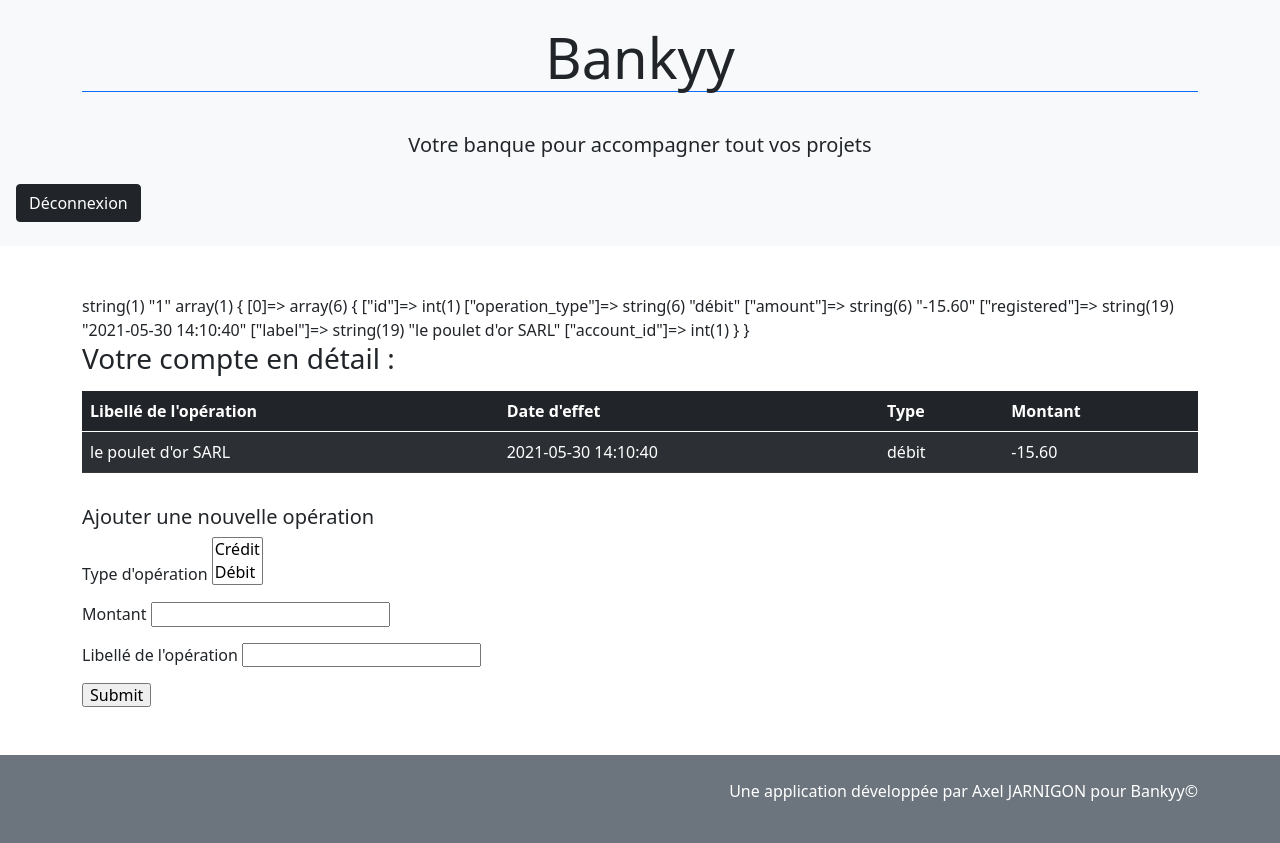
After one commit to AxelJarni/BankyPHP, a PHP site: page /single.php?id=1 in a window 1280 px wide. The commit adds this page. Run offline with PHP 8.4, Linux system fonts and the light colour scheme; the visitor is signed in with stand-in values (Sample User, id 1); data comes from the database, SQL or seed files in the repository.

Commit message:
added creation of account and operation but need to get current account id for operation

```diff
--- a/model/accountsModel.php
+++ b/model/accountsModel.php
@@ -12,5 +12,15 @@ function get_accounts(PDO $db, $user) {
     return $result;
 }
 
-
+function get_operations (PDO $db, $account_id) {
+    $query = $db->prepare(
+        "SELECT *
+        FROM operation
+        WHERE account_id=:account_id");
+    $query->execute([
+        'account_id' => $account_id
+    ]);
+    $result = $query->fetchall(PDO::FETCH_ASSOC);
+    return $result;
+}
 ?>
--- /dev/null
+++ b/single.php
@@ -0,0 +1,72 @@
+<?php
+session_start();
+if(!isset($_SESSION["user"])) {
+    header("Location:login.php");
+    exit;
+}
+
+try {
+  $db = new PDO('mysql:host=localhost;dbname=banque_php', 'root', '');
+}
+catch (Exception $e) {
+  echo $e->getMessage();
+  exit;
+}
+
+require "model/accountsModel.php";
+include "layout/header.php";
+
+
+$account_id = $_GET["id"];
+var_dump($account_id);
+$operations = get_operations($db, $account_id);
+var_dump($operations);
+?>
+
+<h3>Votre compte en détail : </h3>
+    <div class="row my-3">
+      <div>
+        <table class="table table-striped table-dark">
+          <thead class="thead-dark">
+            <tr>
+              <th scope="col">Libellé de l'opération</th>
+              <th scope="col">Date d'effet</th>
+              <th scope="col">Type</th>
+              <th scope="col">Montant</th>
+            </tr>
+          </thead>
+          <tbody>
+            <?php foreach($operations as $operation) : ?>
+              <tr>
+                <td><?php echo $operation["label"]; ?></td>
+                <td><?php echo $operation["registered"]; ?></td>
+                <td><?php echo $operation["operation_type"]; ?></td>
+                <td><?php echo $operation["amount"]; ?></td>
+              </tr>
+            <?php endforeach; ?>
+          </tbody>
+        </table>
+      </div>
+    </div>
+
+<h5>Ajouter une nouvelle opération</h5>
+<form action="insertoperation.php" method="post">
+    <p>
+        <label for="operation_type">Type d'opération</label>
+        <select size="2"  name="operation_type" id="operation_type">
+                <option value='credit'>Crédit</option>
+                <option value='debit'>Débit</option>
+        </select>
+    </p>
+    <p>
+        <label for="amount">Montant</label>
+        <input type="number"  name="amount" id="amount" step="0.01" pattern="^\d+(?:\.\d{1,2})?$">
+    </p>
+    <p>
+        <label for="label">Libellé de l'opération</label>
+        <input type="text" name="label" id="label">
+    </p>
+    <input type="submit" value="Submit">
+</form>
+
+<?php include "layout/footer.php"; ?>
```
Also changed, not shown: index.php (+17 -3 lines), insert.php (added, +26 -0 lines), insertoperation.php (added, +28 -0 lines), model/create.php (added, +31 -0 lines).
